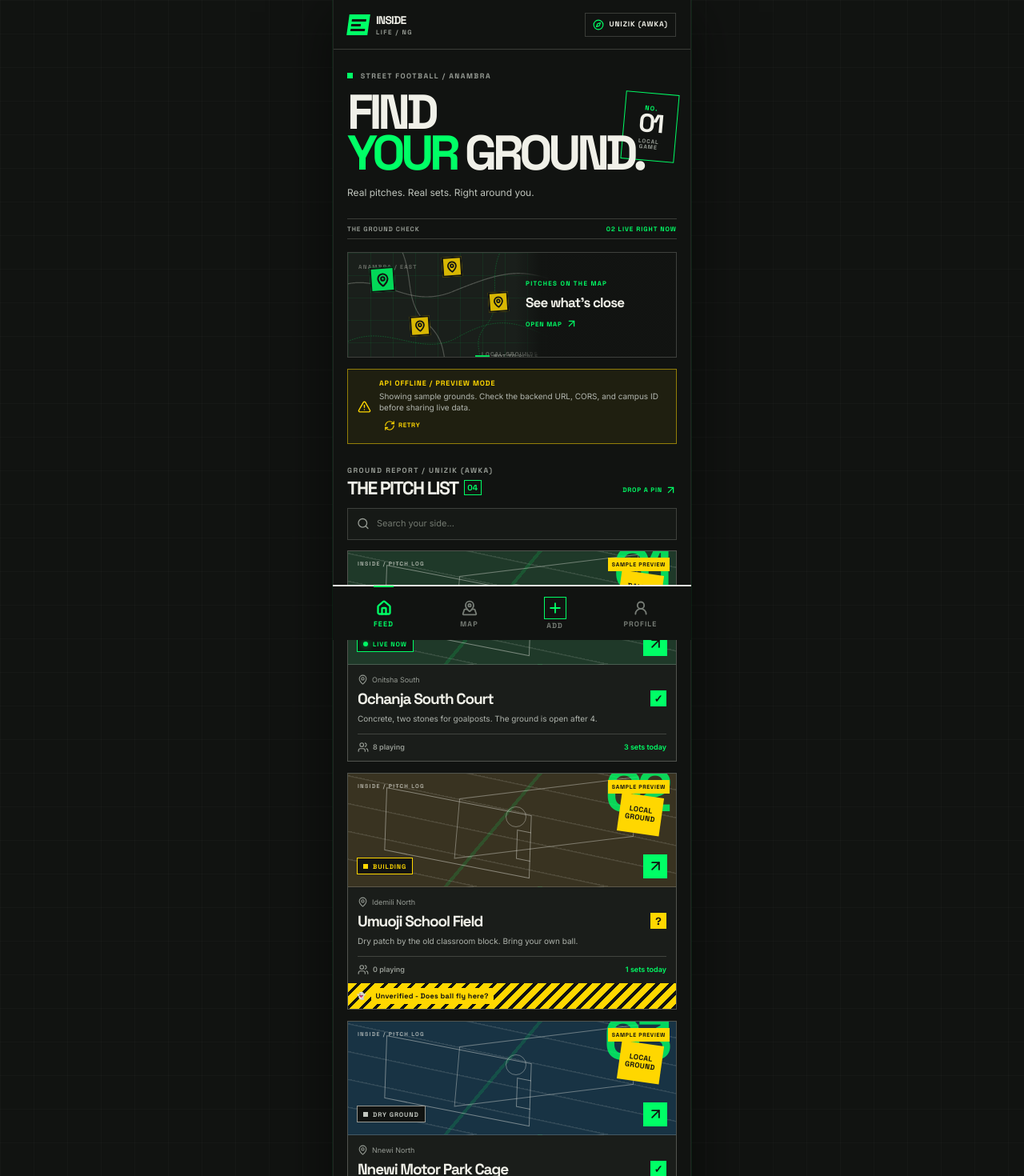
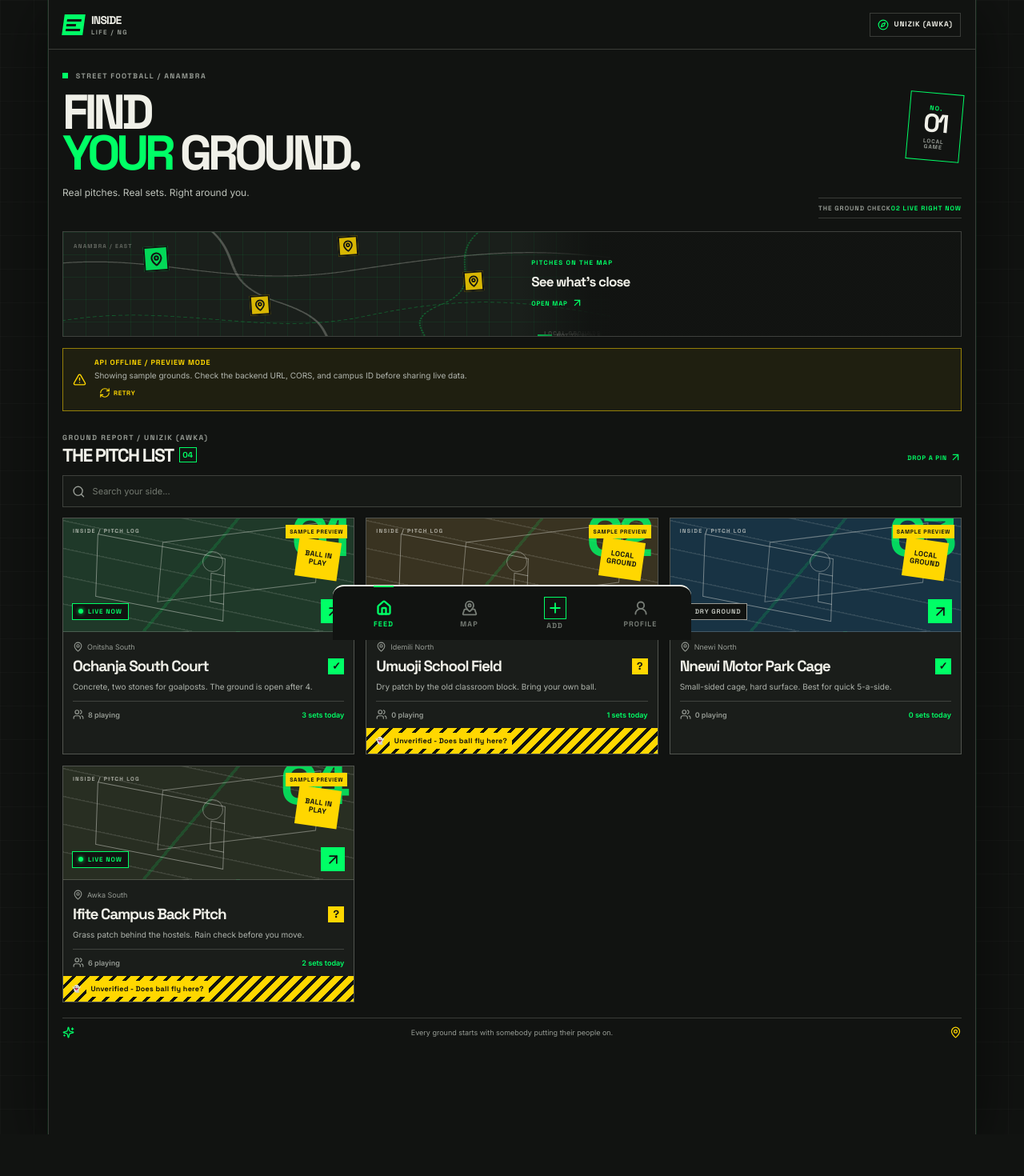
Before and after one commit to Zlatan327/curbsport, a Next.js app in the folder client/: page / in a window 1280 px wide. Shown: the top 1470 px of the page at 80% size. After the commit the page ends 1418 px from the top, so only its background shows below. Built offline with nearby package versions, Linux system fonts and the light colour scheme; no server answers.

Commit message:
Optimize responsive desktop layouts for wide screens and multi-column grid

```diff
--- a/client/src/app/globals.css
+++ b/client/src/app/globals.css
@@ -45,6 +45,42 @@ a { color: inherit; text-decoration: none; }
   background: rgba(17, 19, 17, .96);
   border-right: 1px solid rgba(240,240,232,.08);
   border-left: 1px solid rgba(240,240,232,.08);
+  transition: width 0.2s ease;
+}
+
+@media (min-width: 768px) {
+  .app-frame {
+    width: min(100%, 960px);
+    border-left: 1px solid var(--border);
+    border-right: 1px solid var(--border);
+  }
+  .bottom-nav {
+    width: min(100%, 960px);
+    max-width: 560px;
+    border-radius: 14px 14px 0 0;
+  }
+  .pitch-list {
+    grid-template-columns: repeat(2, 1fr) !important;
+  }
+  .feed-masthead {
+    display: flex;
+    justify-content: space-between;
+    align-items: flex-end;
+  }
+  .map-pitch-list {
+    display: grid;
+    grid-template-columns: repeat(2, 1fr);
+    gap: 16px;
+  }
+}
+
+@media (min-width: 1080px) {
+  .app-frame {
+    width: min(100%, 1160px);
+  }
+  .pitch-list {
+    grid-template-columns: repeat(3, 1fr) !important;
+  }
 }
 .topbar {
   position: sticky;
```
Also changed, not shown: 1 other file (tests, documents, lock files or other folders).
